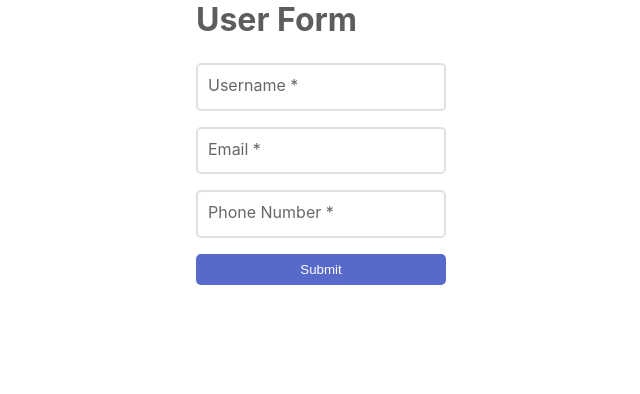
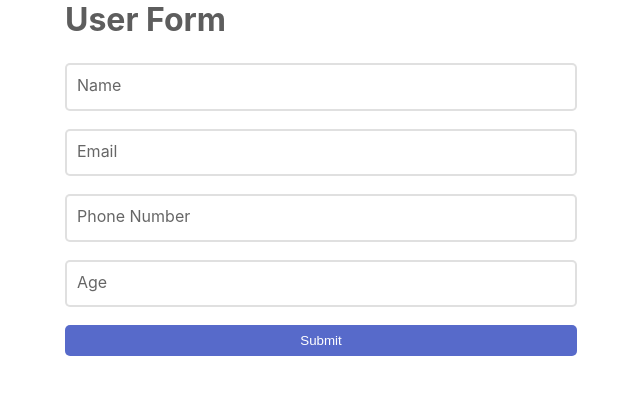
Before and after one commit to lucas-souzar/react-hook-form-example, a React (Create React App) app: page / in a window 1280 px wide. Shown: the top 394 px of the page, without its empty margins (319-959 px from the left). Built offline with nearby package versions, Linux system fonts and the light colour scheme.

Commit message:
feat: include use form and update input style validations

```diff
--- a/src/components/Input/index.tsx
+++ b/src/components/Input/index.tsx
@@ -1,9 +1,10 @@
-import { useEffect } from "react";
+import { forwardRef, useEffect } from "react";
 
 import { InputContainer } from "./styles";
 import { InputProps } from "./types";
 
-export function Input({ label, id, required, ...rest }: InputProps) {
+const Input = forwardRef<HTMLInputElement, InputProps>(
+  ({ id, label, error, ...rest }, ref) => {
     useEffect(() => {
       document.querySelectorAll(".input-text").forEach((element) => {
         element.addEventListener("blur", (event: any) => {
@@ -17,17 +18,20 @@ export function Input({ label, id, required, ...rest }: InputProps) {
     }, []);
 
     return (
-    <InputContainer>
+      <InputContainer error={error}>
         <input
-        className="input-text"
+          ref={ref}
+          className={`input-text`}
           id={id}
+          autoComplete="off"
           {...rest}
-        required={required}
-        autoComplete="off"
         />
         <label className="label" htmlFor={id}>
-        {`${label} ${required ? "*" : ""}`}
+          {label}
         </label>
       </InputContainer>
     );
   }
+);
+
+export default Input;
--- a/src/components/Input/styles.ts
+++ b/src/components/Input/styles.ts
@@ -1,15 +1,21 @@
 import styled from "styled-components";
 
-export const InputContainer = styled.div`
-  width: 250px;
+interface InputContainerProps {
+  width?: string;
+  error?: boolean;
+}
+
+export const InputContainer = styled.div<InputContainerProps>`
+  width: ${({ width }) => (width ? width : "100%")};
   position: relative;
 
   .input-text {
     padding: 0.8rem;
     width: 100%;
     height: 100%;
-    border: solid 2px rgba(0, 0, 0, 0.12);
-    background-color: #ffffff;
+    border: solid 2px
+      ${({ error }) => (error ? "#fd5977" : "rgba(0, 0, 0, 0.12)")};
+    background-color: ${({ error }) => (error ? "#fff2f5" : "#ffffff")};
     border-radius: 5px;
     font-size: 16px;
     outline: none;
@@ -17,7 +23,7 @@ export const InputContainer = styled.div`
     transition: all 0.2s;
 
     &:focus {
-      border: solid 2px #576aca;
+      border: solid 2px ${({ error }) => (error ? "#fd5977" : "#576aca")};
     }
 
     &::placeholder {
@@ -38,13 +44,13 @@ export const InputContainer = styled.div`
     top: 12px;
     padding: 0 2px;
     z-index: 1;
-    color: rgba(0, 0, 0, 0.6);
+    color: ${({ error }) => (error ? "#fd5977" : "rgba(0, 0, 0, 0.6)")};
     transition: all 0.2s;
 
     &::before {
       content: "";
       height: 5px;
-      background-color: #ffffff;
+      background-color: ${({ error }) => (error ? "#fff2f5" : "#ffffff")};
       position: absolute;
       left: 0;
       top: 10px;
@@ -56,7 +62,7 @@ export const InputContainer = styled.div`
   .input-text:focus + .label,
   .filled {
     top: -10px;
-    color: #576aca;
+    color: ${({ error }) => (error ? "#fd5977" : "#576aca")};
     font-size: 12px;
   }
 `;
--- a/src/components/Input/types.ts
+++ b/src/components/Input/types.ts
@@ -2,4 +2,5 @@ import { InputHTMLAttributes } from "react";
 
 export type InputProps = {
   label?: string;
+  error?: boolean;
 } & InputHTMLAttributes<HTMLInputElement>;
--- a/src/pages/UserForm/index.tsx
+++ b/src/pages/UserForm/index.tsx
@@ -1,35 +1,98 @@
-import { Input } from "../../components/Input";
-import { Button, Form, FormContainer } from "./styles";
+import { useForm } from "react-hook-form";
+
+import { Button, Form, FormContainer, FormGroup, ErrorMessage } from "./styles";
+import Input from "../../components/Input";
+
+interface IUser {
+  name: string;
+  email: string;
+  phoneNumber: string;
+  age: number;
+}
 
 export function UserForm() {
+  const {
+    register,
+    formState: { errors },
+    handleSubmit,
+  } = useForm<IUser>();
+
+  function onSubmit(data: IUser) {
+    console.log("data form: ", data);
+  }
+
   return (
-    <FormContainer>
+    <FormContainer onSubmit={handleSubmit(onSubmit)}>
       <h1>User Form</h1>
 
       <Form>
+        <FormGroup>
           <Input
-          id="username"
+            id="name"
             type="text"
-          label="Username"
-          placeholder="Enter your username"
-          required
+            label="Name"
+            placeholder="Enter your name"
+            error={!!errors.name?.message}
+            {...register("name", {
+              required: { value: true, message: "Name is required" },
+              pattern: {
+                value: /^[A-z]+$/i,
+                message: "Name with only letters",
+              },
+            })}
           />
 
+          <ErrorMessage>{errors.name?.message}</ErrorMessage>
+        </FormGroup>
+
+        <FormGroup>
           <Input
             id="email"
             type="text"
             label="Email"
             placeholder="Enter your email"
-          required
+            error={!!errors.email?.message}
+            {...register("email", {
+              required: { value: true, message: "Name is required" },
+            })}
           />
 
+          <ErrorMessage>
+            {errors.email?.type === "required" && "Email is required"}
+          </ErrorMessage>
+        </FormGroup>
+
+        <FormGroup>
           <Input
             id="phone-number"
             type="text"
             label="Phone Number"
             placeholder="Enter your phone"
-          required
+            error={!!errors.phoneNumber?.message}
+            {...register("phoneNumber", {
+              required: { value: true, message: "Phone is required" },
+            })}
           />
+
+          <ErrorMessage>{errors.phoneNumber?.message}</ErrorMessage>
+        </FormGroup>
+
+        <FormGroup>
+          <Input
+            id="age"
+            type="number"
+            label="Age"
+            placeholder="Enter your age"
+            error={!!errors.age?.message}
+            {...register("age", {
+              required: { value: true, message: "Name is required" },
+              min: { value: 18, message: "Age min 18" },
+              max: { value: 99, message: "Age max 99" },
+            })}
+          />
+
+          <ErrorMessage>{errors.age?.message}</ErrorMessage>
+        </FormGroup>
 
         <Button>Submit</Button>
       </Form>
--- a/src/pages/UserForm/styles.ts
+++ b/src/pages/UserForm/styles.ts
@@ -1,6 +1,7 @@
 import styled from "styled-components";
 
 export const FormContainer = styled.div`
+  width: 40%;
   display: flex;
   flex-direction: column;
   gap: 1.5rem;
@@ -10,6 +11,17 @@ export const Form = styled.form`
   display: flex;
   flex-direction: column;
   gap: 1rem;
+`;
+
+export const FormGroup = styled.div`
+  display: flex;
+  flex-direction: column;
+  gap: 2px;
+`;
+
+export const ErrorMessage = styled.span`
+  color: #fd5977;
+  font-size: 10px;
 `;
 
 export const Button = styled.button`
```
Lines whose indentation alone changed are shown as unchanged.
